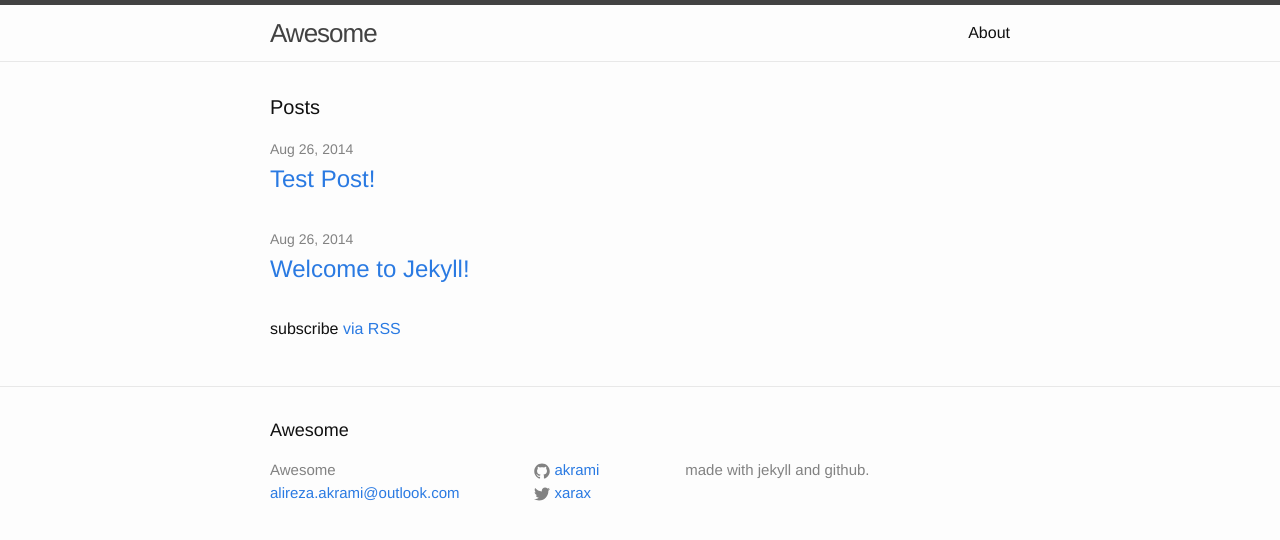
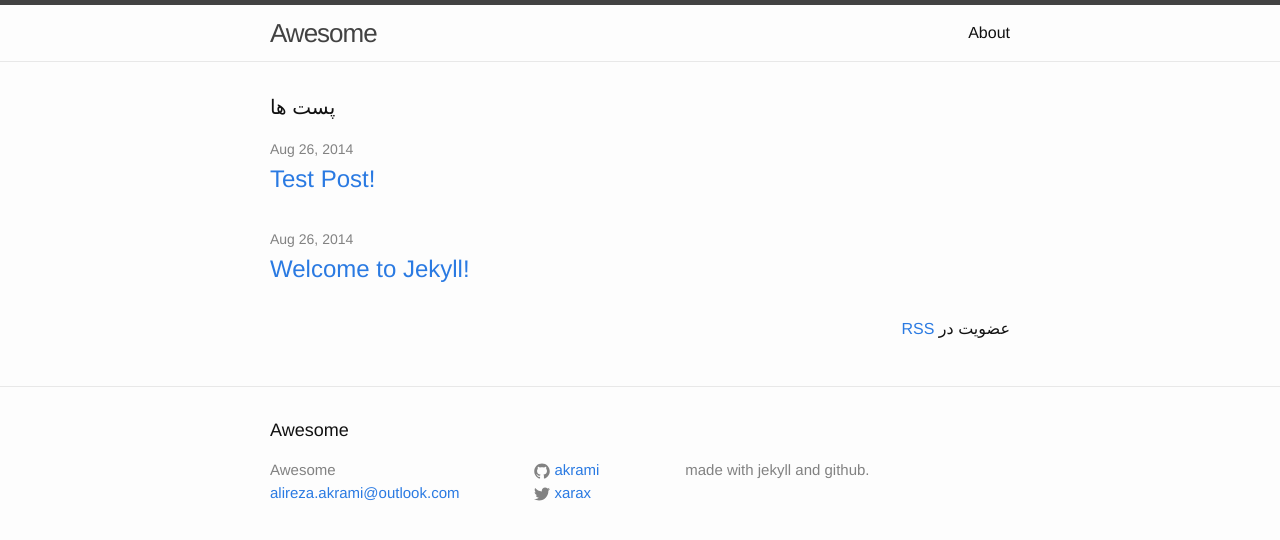
Before and after one commit to akrami/akrami.github.io, a Jekyll site: the page built from index.html, in a window 1280 px wide. Shown: the top 540 px of the page. Built offline with Jekyll 4.4.1, drawn with Linux system fonts in a browser that asks for light colours.

Commit message:
update from linux
linux is better than windows :)

```diff
--- a/index.html
+++ b/index.html
@@ -4,7 +4,7 @@ layout: default
 
 <div class="home">
 
-  <h1 class="page-heading">Posts</h1>
+  <h1 class="page-heading">پست ها</h1>
 
   <ul class="post-list">
     {% for post in site.posts %}
@@ -18,6 +18,6 @@ layout: default
     {% endfor %}
   </ul>
 
-  <p class="rss-subscribe">subscribe <a href="{{ "/feed.xml" | prepend: site.baseurl }}">via RSS</a></p>
+  <p class="rss-subscribe" style="direction: rtl;">عضویت در <a href="{{ "/feed.xml" | prepend: site.baseurl }}"> RSS</a></p>
 
 </div>
```
